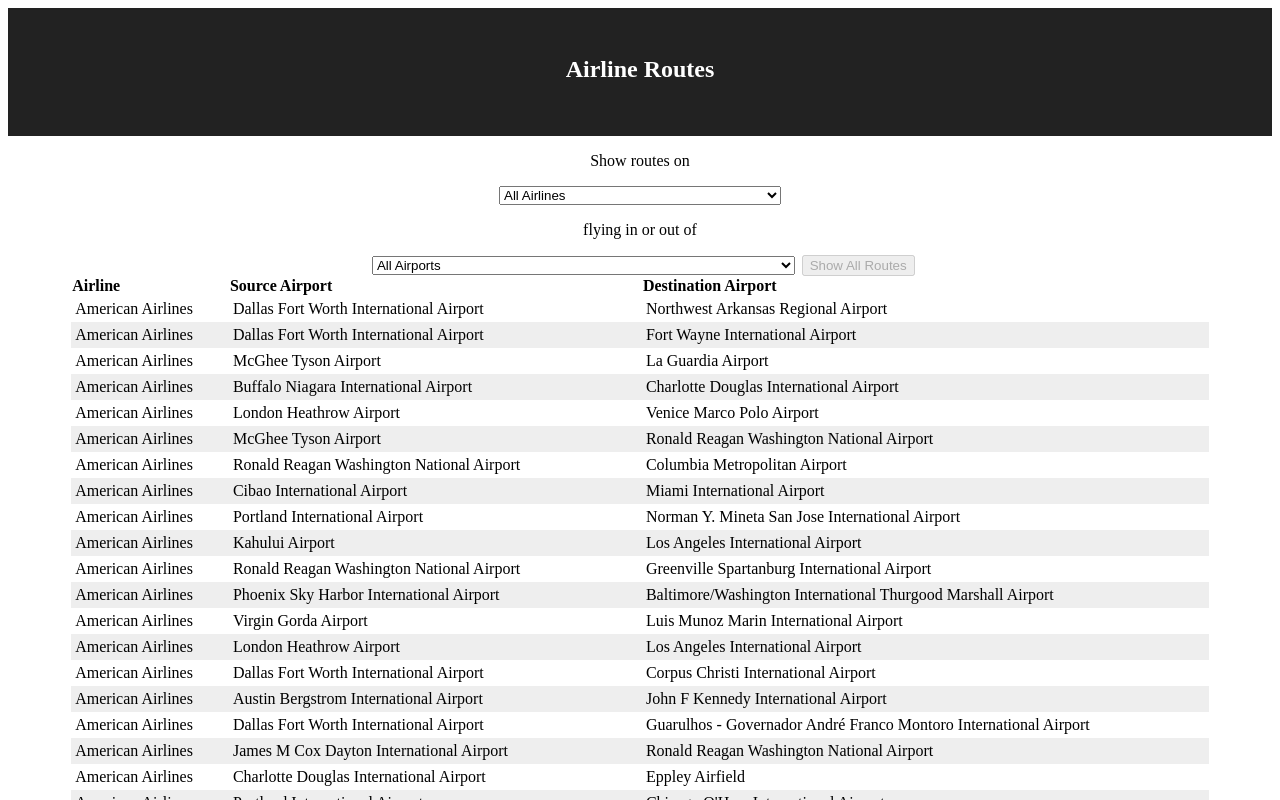
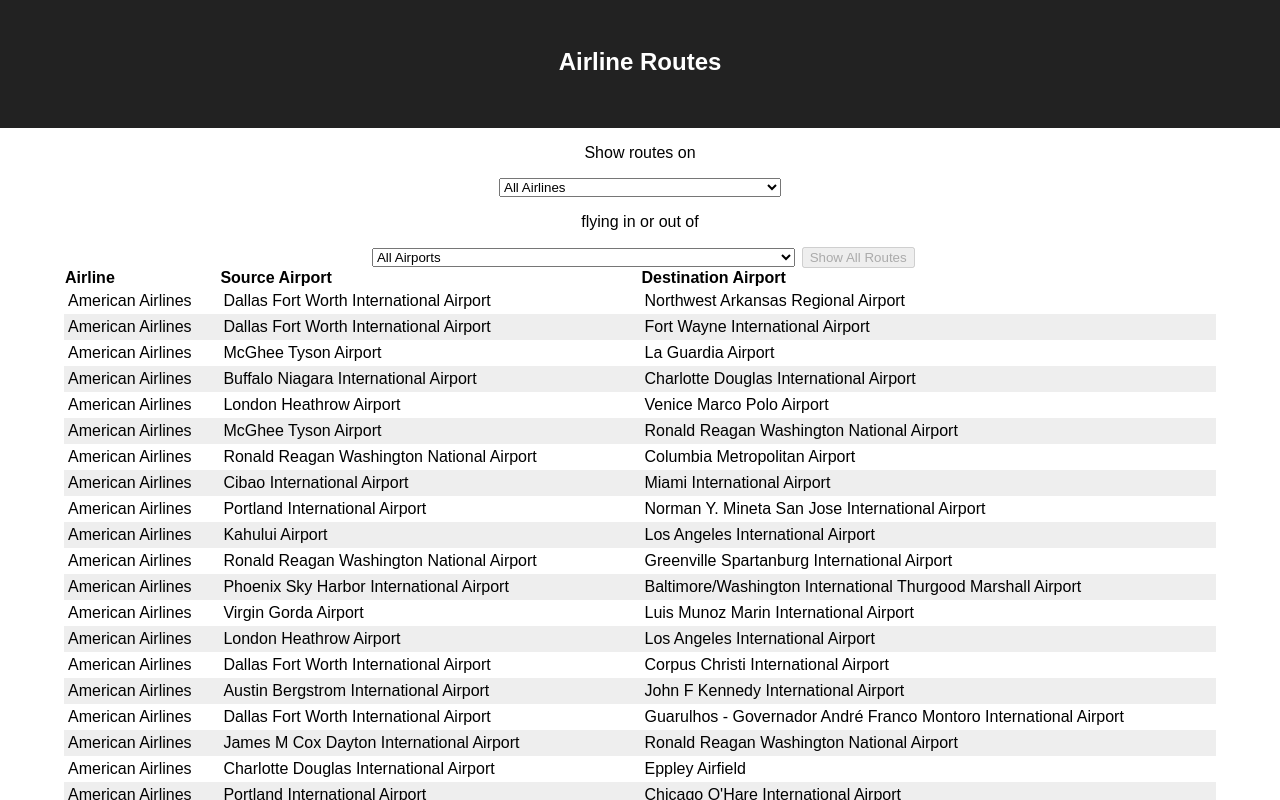
Before and after one commit to l-jdavies/airlines, a React (Create React App) app: page / in a window 1280 px wide. Shown: the top 800 px of the page. Built offline with nearby package versions, Linux system fonts and the light colour scheme.

Commit message:
Import index.css to index.js file

```diff
--- a/src/App.js
+++ b/src/App.js
@@ -85,7 +85,6 @@
   }
 
   return (
-    <div>
     <div className="app">
       <header className="header">
         <h1 className="title">Airline Routes</h1>
@@ -114,7 +113,6 @@
         />
       </section>
     </div >
-    </div>
   )
 }
 
--- a/src/index.js
+++ b/src/index.js
@@ -1,5 +1,6 @@
 import React from 'react'
 import ReactDOM from 'react-dom'
+import './index.css'
 import App from './App'
 
 
```
Lines whose indentation alone changed are shown as unchanged.
